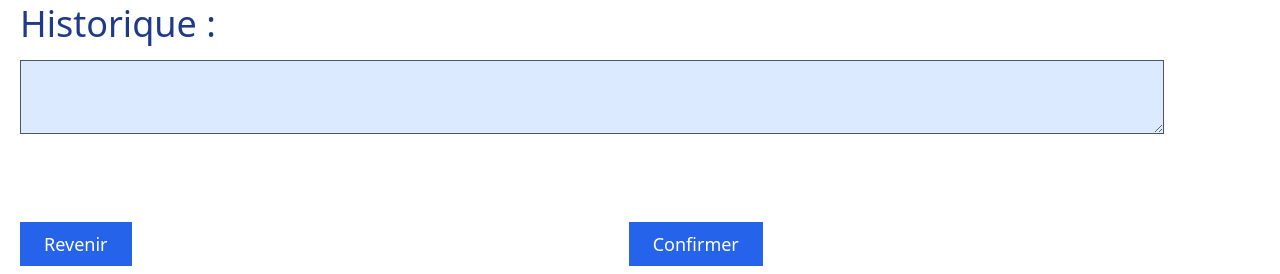
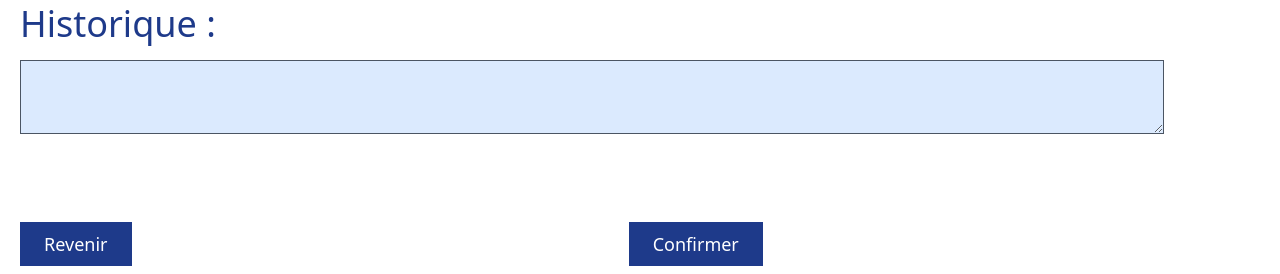
Before and after one commit to eri/shid, a Python web app: template templates/views/ajout_dossier.html in a window 1280 px wide. Shown: the part 1084-1358 px from the top of the page. Run offline with Jinja, Linux system fonts and the light colour scheme; the template is opened without the code that fills it, so the values that code supplies are empty.

Commit message:
fix: Couleur des buttons sur hover

```diff
--- a/templates/views/ajout_dossier.html
+++ b/templates/views/ajout_dossier.html
@@ -50,11 +50,11 @@
     <div class="container mx-auto flex px-5 py-2 md:flex-row flex-col items-center">
       <div class="lg:flex-grow lg:pr-24 md:pr-16 flex flex-col md:items-start md:text-left mb-5 md:mb-0 items-center text-center">
 
-        <a class="inline-flex text-white bg-blue-600 border-0 py-2 px-6 focus:outline-none hover:bg-blue-800 text-lg">Revenir</a>
+        <a class="inline-flex text-white bg-blue-900 border-0 py-2 px-6 focus:outline-none hover:bg-blue-600 text-lg">Revenir</a>
 
       </div>
       <div class="lg:flex-grow lg:pr-24 md:pr-16 flex flex-col md:items-start md:text-left mb-5 md:mb-0 items-center text-center">
-        <input type="submit" class="inline-flex text-white bg-blue-600 border-0 py-2 px-6 focus:outline-none hover:bg-blue-800 text-lg" name="confirmer" value="Confirmer"></input>
+        <input type="submit" class="inline-flex text-white bg-blue-900 border-0 py-2 px-6 focus:outline-none hover:bg-blue-600 text-lg" name="confirmer" value="Confirmer"></input>
       </div>
     </div>
   </section>
```
